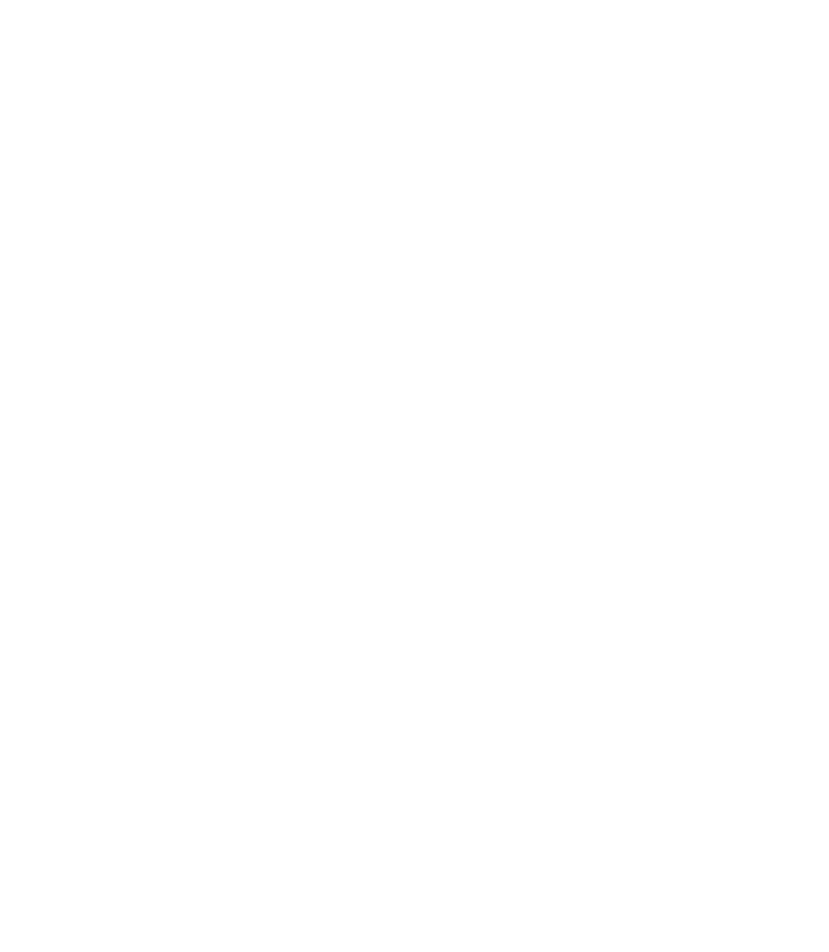
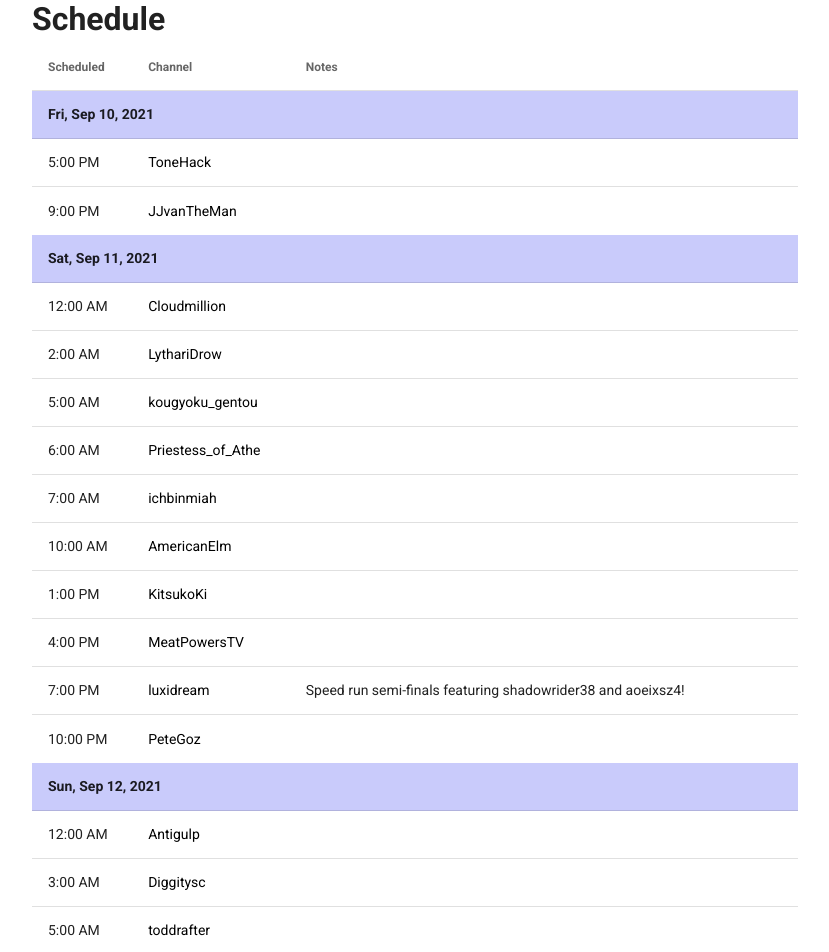
Before and after one commit to nethackathon/nethackathon-web, a Vue app: page /#/ in a window 1280 px wide. Shown: the part 420-1372 px from the top of the page, without its empty margins (225-1054 px from the left). Before the commit the page ends 800 px from the top, so only its background shows below. Built offline with nearby package versions, Linux system fonts and the light colour scheme.

Commit message:
Added schedule component

```diff
--- a/src/App.vue
+++ b/src/App.vue
@@ -25,13 +25,18 @@
             </h3>
             <p class="lead mb-4 text-justify">
               Streamers include, <Streamer
-                v-for="(streamer, index) in sortedStreamers"
+                v-for="(streamer, index) in streamersByName"
                 v-bind:key="streamer.channel"
                 :streamer="streamer"
                 :index="index"
                 :concatenate="true"
                 :streamersLength="streamers.length"/>.
             </p>
+          </v-col>
+        </v-row>
+        <v-row>
+          <v-col offset-md="2" md="8" cols="12">
+            <Schedule v-if="schedule && startDate && endDate" :schedule="schedule" :startDate="startDate" :endDate="endDate"/>
           </v-col>
         </v-row>
       </v-container>
@@ -44,163 +49,257 @@
 import Streamer from "./components/Streamer";
 import Countdown from "./components/Countdown";
 import {DateTime, Interval} from "luxon";
+import Schedule from "./components/Schedule";
 
 export default {
   name: 'App',
 
   components: {
+    Schedule,
     Countdown,
     Streamer
   },
 
   created: function () {
     this.startDate = DateTime.fromISO('2021-09-10T17:00:00.000', {zone: 'utc'})
+    this.endDate = DateTime.fromISO('2021-09-13T04:00:00.000', {zone: 'utc'})
     this.timeLeft = Interval.fromDateTimes(DateTime.now(), this.startDate)
   },
 
   data: () => ({
     startDate: undefined,
+    endDate: undefined,
     timeLeft: undefined,
     streamers: [
       {
         channel: 'ToneHack',
+        featured: false
+      },
+      {
+        channel: 'JJvanTheMan',
+        featured: false
+      },
+      {
+        channel: 'Cloudmillion',
+        featured: false
+      },
+      {
+        channel: 'LythariDrow',
+        featured: false
+      },
+      {
+        channel: 'kougyoku_gentou',
+        featured: false
+      },
+      {
+        channel: 'Priestess_of_Athe',
+        featured: false
+      },
+      {
+        channel: 'ichbinmiah',
+        featured: false
+      },
+      {
+        channel: 'AmericanElm',
+        featured: false
+      },
+      {
+        channel: 'KitsukoKi',
+        featured: false
+      },
+      {
+        channel: 'MeatPowersTV',
+        featured: false
+      },
+      {
+        channel: 'aoeixsz4',
+        featured: false
+      },
+      {
+        channel: 'PeteGoz',
+        featured: false
+      },
+      {
+        channel: 'Antigulp',
+        featured: false
+      },
+      {
+        channel: 'Diggitysc',
+        featured: false
+      },
+      {
+        channel: 'toddrafter',
+        featured: false
+      },
+      {
+        channel: 'ashpooljohn',
+        featured: false
+      },
+      {
+        channel: 'finitelycraig',
+        featured: false
+      },
+      {
+        channel: 'QueenXerxes',
+        featured: false
+      },
+      {
+        channel: 'luxidream',
+        featured: false
+      },
+      {
+        channel: 'theyflower',
+        featured: false
+      },
+      {
+        channel: 'd_i_s_p_e_r_s_e',
+        featured: false
+      },
+      {
+        channel: 'shadowrider38',
+        featured: false
+      },
+    ],
+    schedule: [
+      {
+        channel: 'ToneHack',
         starting: '2021-09-10T17:00:00Z',
-        length: 4,
+        duration: 4,
         featured: false
       },
       {
         channel: 'JJvanTheMan',
         starting: '2021-09-10T21:00:00Z',
-        length: 3,
+        duration: 3,
         featured: false
       },
       {
         channel: 'Cloudmillion',
         starting: '2021-09-11T00:00:00Z',
-        length: 2,
+        duration: 2,
         featured: false
       },
       {
         channel: 'LythariDrow',
         starting: '2021-09-11T02:00:00Z',
-        length: 3,
+        duration: 3,
         featured: false
       },
       {
         channel: 'kougyoku_gentou',
         starting: '2021-09-11T05:00:00Z',
-        length: 1,
+        duration: 1,
         featured: false
       },
       {
         channel: 'Priestess_of_Athe',
         starting: '2021-09-11T06:00:00Z',
-        length: 1,
+        duration: 1,
         featured: false
       },
       {
         channel: 'ichbinmiah',
         starting: '2021-09-11T07:00:00Z',
-        length: 3,
+        duration: 3,
         featured: false
       },
       {
         channel: 'AmericanElm',
         starting: '2021-09-11T10:00:00Z',
-        length: 3,
+        duration: 3,
         featured: false
       },
       {
         channel: 'KitsukoKi',
         starting: '2021-09-11T13:00:00Z',
-        length: 3,
+        duration: 3,
         featured: false
       },
       {
         channel: 'MeatPowersTV',
         starting: '2021-09-11T16:00:00Z',
-        length: 3,
+        duration: 3,
         featured: false
       },
       {
         title: 'Speed run semi-finals featuring shadowrider38 and aoeixsz4!',
-        channel: 'aoeixsz4',
+        channel: 'luxidream',
         starting: '2021-09-11T19:00:00Z',
-        length: 3,
+        duration: 3,
         featured: false
       },
       {
         channel: 'PeteGoz',
         starting: '2021-09-11T22:00:00Z',
-        length: 2,
+        duration: 2,
         featured: false
       },
       {
         channel: 'Antigulp',
         starting: '2021-09-12T00:00:00Z',
-        length: 3,
+        duration: 3,
         featured: false
       },
       {
         channel: 'Diggitysc',
         starting: '2021-09-12T03:00:00Z',
-        length: 2,
+        duration: 2,
         featured: false
       },
       {
         channel: 'toddrafter',
         starting: '2021-09-12T05:00:00Z',
-        length: 3,
+        duration: 3,
         featured: false
       },
       {
         channel: 'ashpooljohn',
         starting: '2021-09-12T08:00:00Z',
-        length: 3,
+        duration: 3,
         featured: false
       },
       {
         channel: 'finitelycraig',
         starting: '2021-09-12T11:00:00Z',
-        length: 3,
+        duration: 3,
         featured: false
       },
       {
         channel: 'QueenXerxes',
         starting: '2021-09-12T14:00:00Z',
-        length: 3,
+        duration: 3,
         featured: false
       },
       {
         title: 'Speed run finals featuring luxidream and the winner of the semi-finals!',
         channel: 'luxidream',
         starting: '2021-09-12T17:00:00Z',
-        length: 3,
+        duration: 3,
         featured: false
       },
       {
         channel: 'theyflower',
         starting: '2021-09-12T20:00:00Z',
-        length: 2,
+        duration: 2,
         featured: false
       },
       {
         channel: 'd_i_s_p_e_r_s_e',
         starting: '2021-09-12T22:00:00Z',
-        length: 3,
+        duration: 3,
         featured: false
       },
       {
         channel: 'shadowrider38',
         starting: '2021-09-13T01:00:00Z',
-        length: 3,
+        duration: 3,
         featured: false
       },
     ]
   }),
 
   computed: {
-    sortedStreamers () {
+    streamersByName () {
       return this.streamers.slice().sort((a, b) => {
         if (a.channel < b.channel) {
           return -1
@@ -210,7 +309,7 @@
         }
         return 0
       })
-    }
+    },
   },
 
   methods: {
--- /dev/null
+++ b/src/components/Schedule.vue
@@ -0,0 +1,92 @@
+<template>
+  <div>
+    <h1>Schedule</h1>
+    <v-simple-table>
+      <template v-slot:default>
+        <thead>
+        <tr>
+          <th class="text-left">
+            Scheduled
+          </th>
+          <th class="text-left">
+            Channel
+          </th>
+          <th class="text-left">
+            Notes
+          </th>
+        </tr>
+        </thead>
+        <tbody v-for="d in daysInLocal" :key="d.start.toMillis()">
+        <tr>
+          <td colspan="3" class="dateHeader">{{formattedDay(d.start)}}</td>
+        </tr>
+        <tr
+            v-for="s in streamersOnDay(d)"
+            :class="{'streaming': isStreaming(s)}"
+            :key="s.starting">
+          <td>{{ formattedStart(s.starting) }}</td>
+          <td><Streamer :streamer="s"/></td>
+          <td><span v-if="s.title">{{ s.title }}</span></td>
+        </tr>
+        </tbody>
+      </template>
+    </v-simple-table>
+  </div>
+</template>
+
+<script>
+  import {DateTime, Interval} from "luxon";
+  import Streamer from "./Streamer";
+
+  export default {
+    name: 'Schedule',
+
+    components: {
+      Streamer
+    },
+
+    props: ['schedule', 'startDate', 'endDate'],
+
+    computed: {
+      daysInLocal: function () {
+        let startDate = DateTime.fromISO(this.startDate).toLocal()
+        let endDate = DateTime.fromISO(this.endDate).toLocal()
+        let dayIntervals = Interval.fromDateTimes(
+            DateTime.fromObject({year: startDate.year, month: startDate.month, day: startDate.day}),
+            DateTime.fromObject({year: endDate.year, month: endDate.month, day: endDate.day + 1}))
+            .splitBy({days: 1})
+        return dayIntervals
+      }
+    },
+
+    methods: {
+      formattedDay(day) {
+        return day.toLocaleString(DateTime.DATE_MED_WITH_WEEKDAY)
+      },
+      formattedStart(start) {
+        return DateTime.fromISO(start).toLocaleString(DateTime.TIME_SIMPLE)
+      },
+      streamersOnDay(day) {
+        console.log('day', day)
+        return this.schedule.filter(s => day.contains(DateTime.fromISO(s.starting).toLocal()))
+      },
+      isStreaming(streamer) {
+        let streamerStarting = DateTime.fromISO(streamer.starting)
+        let streamerSlot = Interval.fromDateTimes(streamerStarting, streamerStarting.plus({ hours: streamer.duration }))
+        // For testing: return streamerSlot.contains(DateTime.fromISO("2021-09-10T17:01:00Z"))
+        return streamerSlot.contains(DateTime.now())
+      }
+    },
+  }
+</script>
+
+<style>
+  .streaming {
+    background-color: rgba(234, 63, 247, 0.5);
+  }
+
+  .dateHeader {
+    background-color: rgba(148, 152, 248, 0.5);
+    font-weight: bolder;
+  }
+</style>
```
